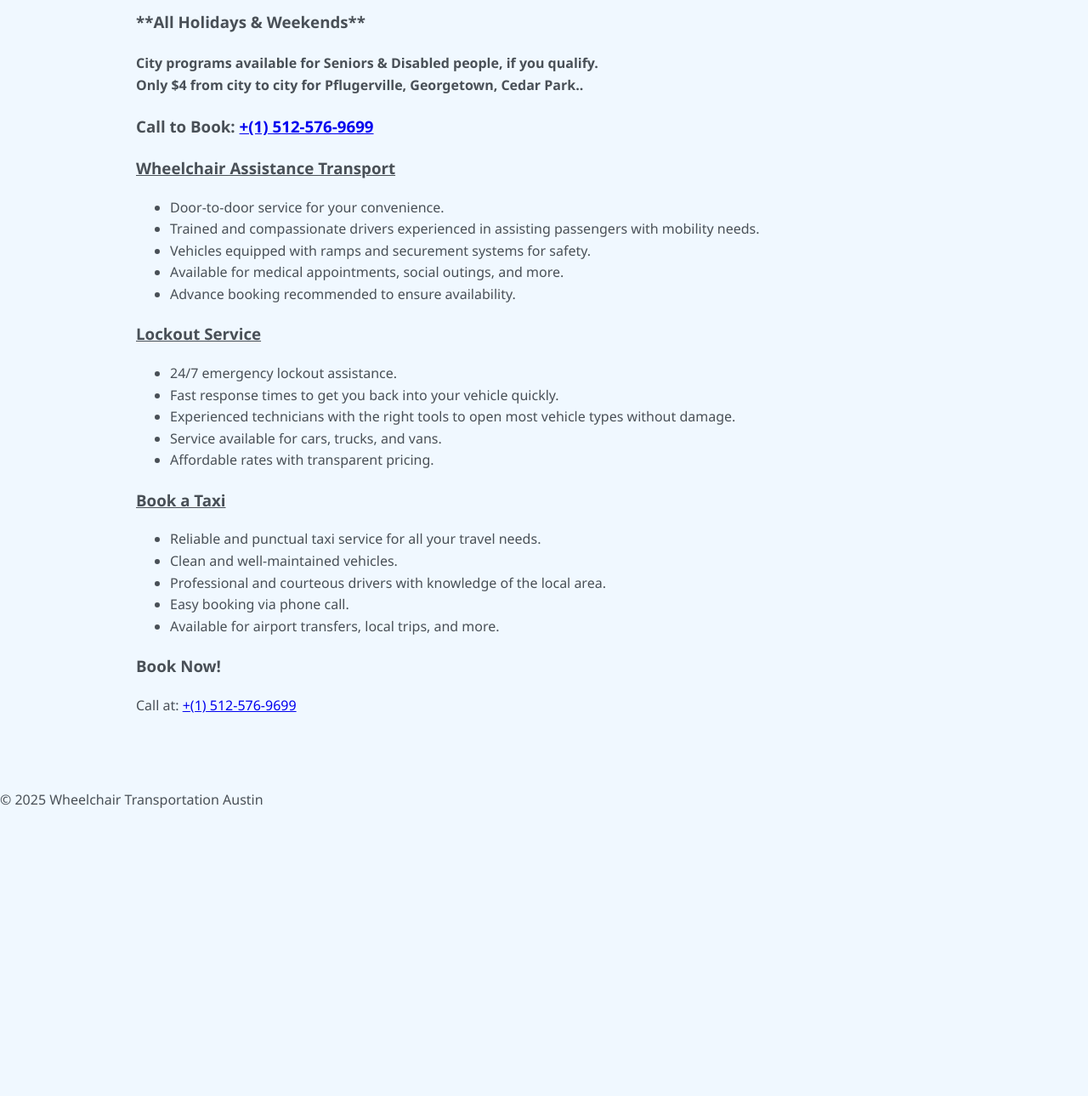
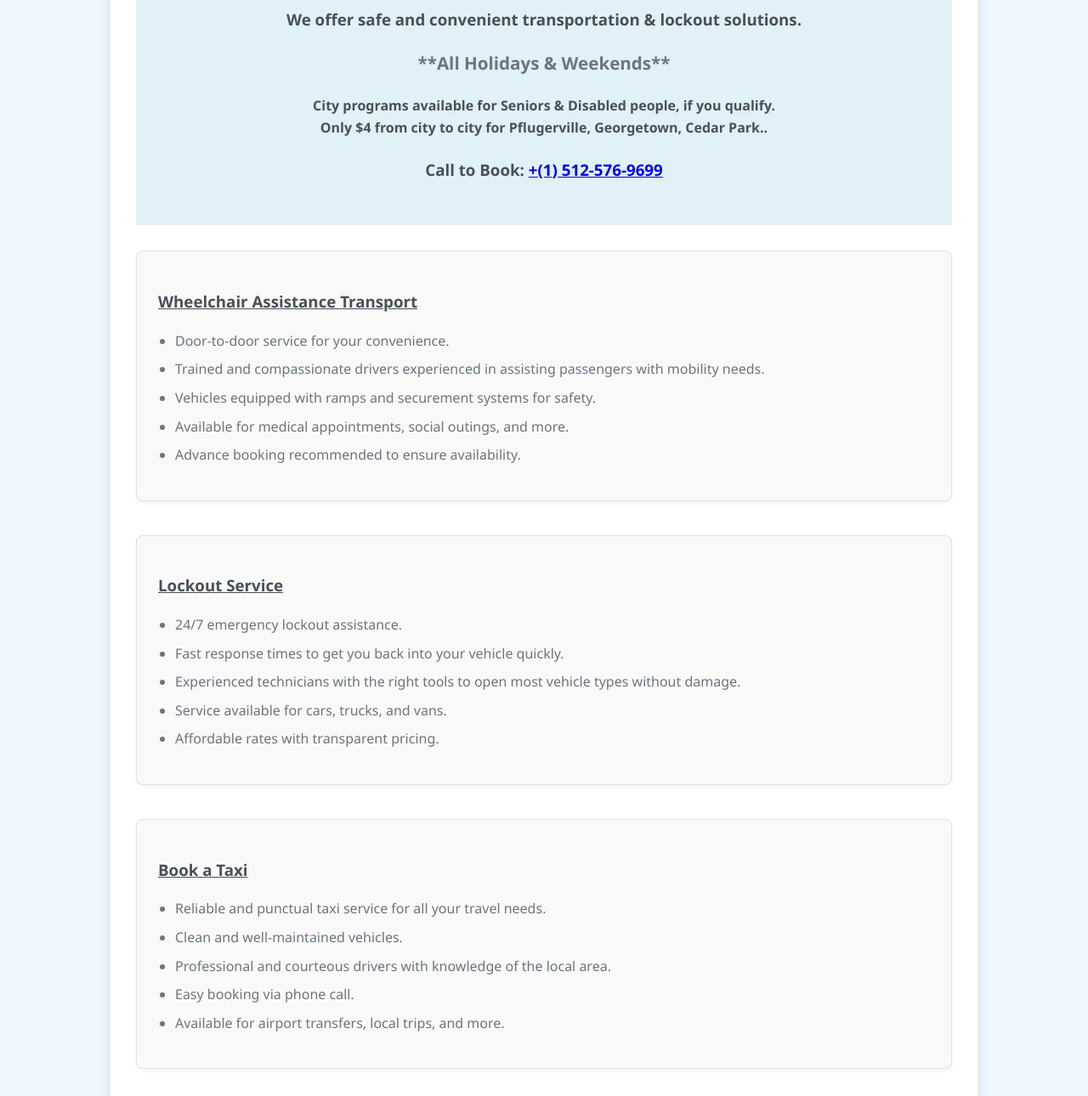
Before and after one commit to vipingoyal786/WheelchairTransportAustin, a plain HTML site: page index.html in a window 1280 px wide. Shown: the part 202-1492 px from the top of the page at 85% size. Before the commit the page ends 1173 px from the top, so only its background shows below. Drawn offline with Linux system fonts and the light colour scheme.

Commit message:
Update styles.css

```diff
--- a/styles.css
+++ b/styles.css
@@ -23,3 +23,169 @@ body {
     margin: 40px auto;
 
     padding: 30px;
+
+    background-color: #fff;
+
+    border-radius: 12px;
+
+    box-shadow: 0 0 20px rgba(0, 0, 0, 0.1);
+
+}
+
+header {
+
+    text-align: center;
+
+    padding-bottom: 30px;
+
+    border-bottom: 2px solid #e9ecef;
+
+    margin-bottom: 30px;
+
+    background-color: #e0f2f7; /* Light teal header background */
+
+    padding-top: 30px;
+
+    border-radius: 12px 12px 0 0;
+
+}
+
+header h1 {
+
+    color: #007bff;
+
+    margin-bottom: 10px;
+
+    font-size: 2.5em;
+
+    text-shadow: 1px 1px 2px rgba(0, 0, 0, 0.05);
+
+}
+
+header p {
+
+    color: #6c757d;
+
+    font-size: 1.1em;
+
+}
+
+.service-section {
+
+    margin-bottom: 40px;
+
+    padding: 25px;
+
+    background-color: #f9f9f9; /* Light gray service section background */
+
+    border-radius: 8px;
+
+    border: 1px solid #dee2e6;
+
+    box-shadow: 0 2px 5px rgba(0, 0, 0, 0.05);
+
+}
+
+.service-info h2 {
+
+    color: #343a40;
+
+    margin-top: 0;
+
+    font-size: 1.8em;
+
+    margin-bottom: 10px;
+
+    border-bottom: 1px solid #eee; /* Subtle highlight under service title */
+
+    padding-bottom: 8px;
+
+}
+
+.service-info ul {
+
+    padding-left: 20px;
+
+    margin-bottom: 15px;
+
+}
+
+.service-info li {
+
+    color: #6c757d;
+
+    margin-bottom: 8px;
+
+}
+
+.call-to-action {
+
+    text-align: center;
+
+    padding: 40px 0;
+
+    background-color: #fff3cd; /* Light yellow call to action background */
+
+    border-radius: 12px;
+
+    margin-top: 40px;
+
+    border: 1px solid #ffeeba;
+
+    box-shadow: 0 2px 5px rgba(0, 0, 0, 0.05);
+
+}
+
+.call-to-action h3 {
+
+    color: #343a40;
+
+    margin-bottom: 15px;
+
+    font-size: 2em;
+
+}
+
+.call-to-action p {
+
+    font-size: 1.4em;
+
+    font-weight: bold;
+
+    color: #007bff;
+
+    text-shadow: 1px 1px 1px rgba(0, 123, 255, 0.1);
+
+}
+
+.call-to-action a {
+
+    color: #007bff;
+
+    text-decoration: none;
+
+}
+
+.call-to-action a:hover {
+
+    text-decoration: underline;
+
+}
+
+footer {
+
+    text-align: center;
+
+    padding: 20px 0;
+
+    margin-top: 40px;
+
+    background-color: #343a40;
+
+    color: #fff;
+
+    border-radius: 0 0 12px 12px;
+
+    font-size: 0.9em;
+
+}
```
